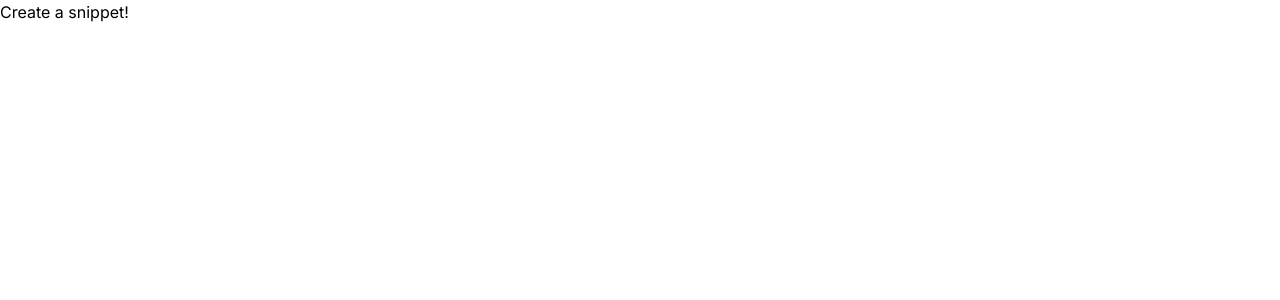
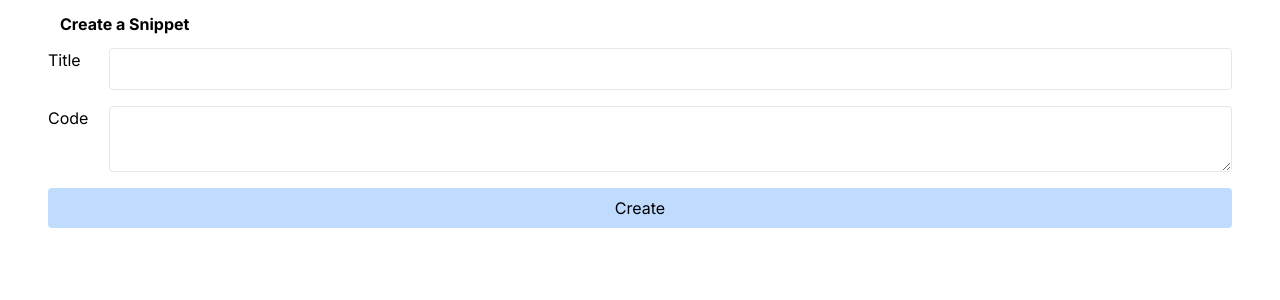
Before and after one commit to whyest/snippets, a Next.js app: page /snippets/new in a window 1280 px wide. Shown: the top 300 px of the page. Built offline with nearby package versions, Linux system fonts and the light colour scheme.

Commit message:
add form

```diff
--- a/src/app/layout.tsx
+++ b/src/app/layout.tsx
@@ -1,22 +1,24 @@
-import type { Metadata } from "next";
-import { Inter } from "next/font/google";
-import "./globals.css";
+import type { Metadata } from 'next'
+import { Inter } from 'next/font/google'
+import './globals.css'
 
-const inter = Inter({ subsets: ["latin"] });
+const inter = Inter({ subsets: ['latin'] })
 
 export const metadata: Metadata = {
-  title: "Create Next App",
-  description: "Generated by create next app",
-};
+	title: 'Create Next App',
+	description: 'Generated by create next app',
+}
 
 export default function RootLayout({
-  children,
+	children,
 }: Readonly<{
-  children: React.ReactNode;
+	children: React.ReactNode
 }>) {
-  return (
-    <html lang="en">
-      <body className={inter.className}>{children}</body>
-    </html>
-  );
+	return (
+		<html lang='en'>
+			<body className={inter.className}>
+				<div className='container mx-auto px-12'>{children}</div>
+			</body>
+		</html>
+	)
 }
--- a/src/app/snippets/new/page.tsx
+++ b/src/app/snippets/new/page.tsx
@@ -1,4 +1,35 @@
 const SnippetCreatePage = () => {
-	return <div>Create a snippet!</div>
+	return (
+		<form>
+			<h3 className='font-bold m-3'>Create a Snippet</h3>
+			<div className='flex flex-col gap-4'>
+				<div className='flex gap-4'>
+					<label className='w-12' htmlFor='title'>
+						Title
+					</label>
+					<input
+						name='title'
+						className='border rounded p-2 w-full'
+						id='title'
+					/>
+				</div>
+
+				<div className='flex gap-4'>
+					<label className='w-12' htmlFor='code'>
+						Code
+					</label>
+					<textarea
+						name='code'
+						className='border rounded p-2 w-full'
+						id='code'
+					/>
+				</div>
+
+				<button type='submit' className='rounded p-2 bg-blue-200'>
+					Create
+				</button>
+			</div>
+		</form>
+	)
 }
 export default SnippetCreatePage
```
